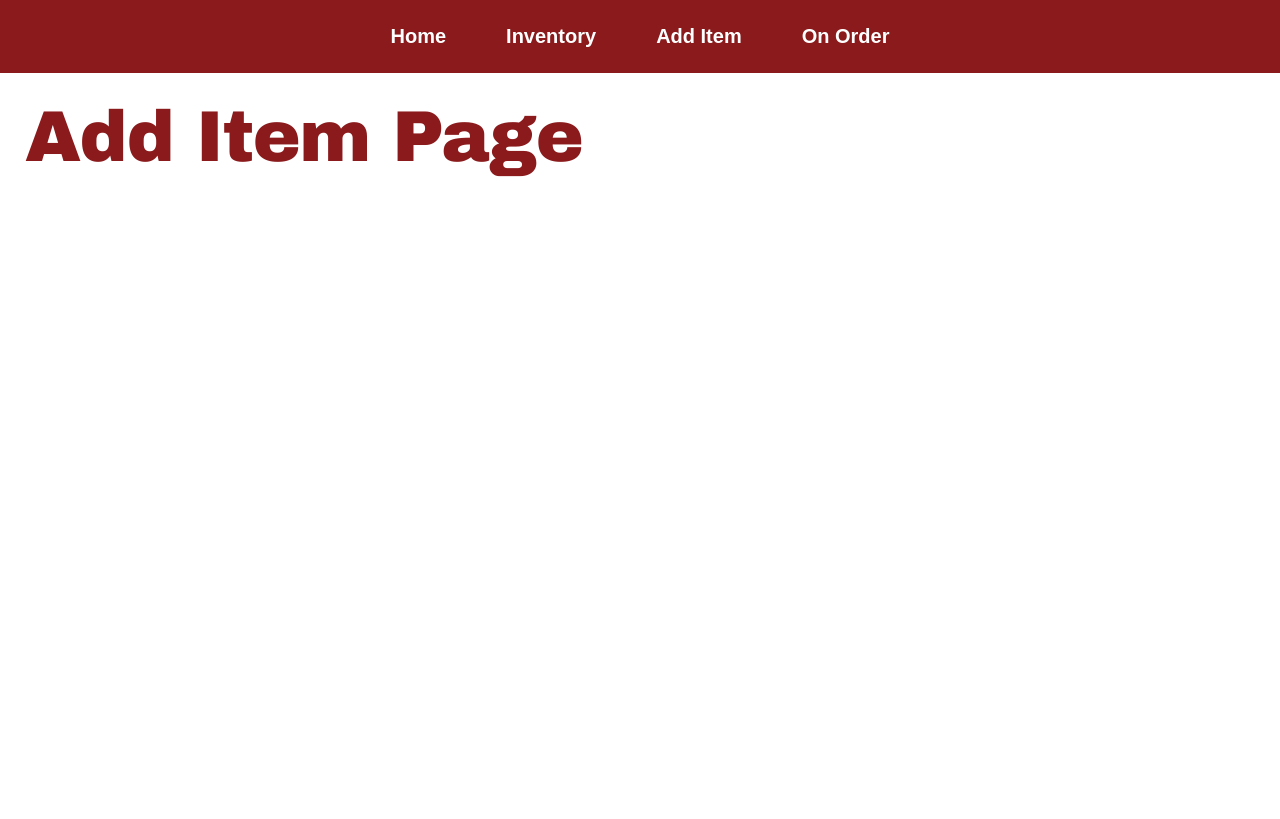
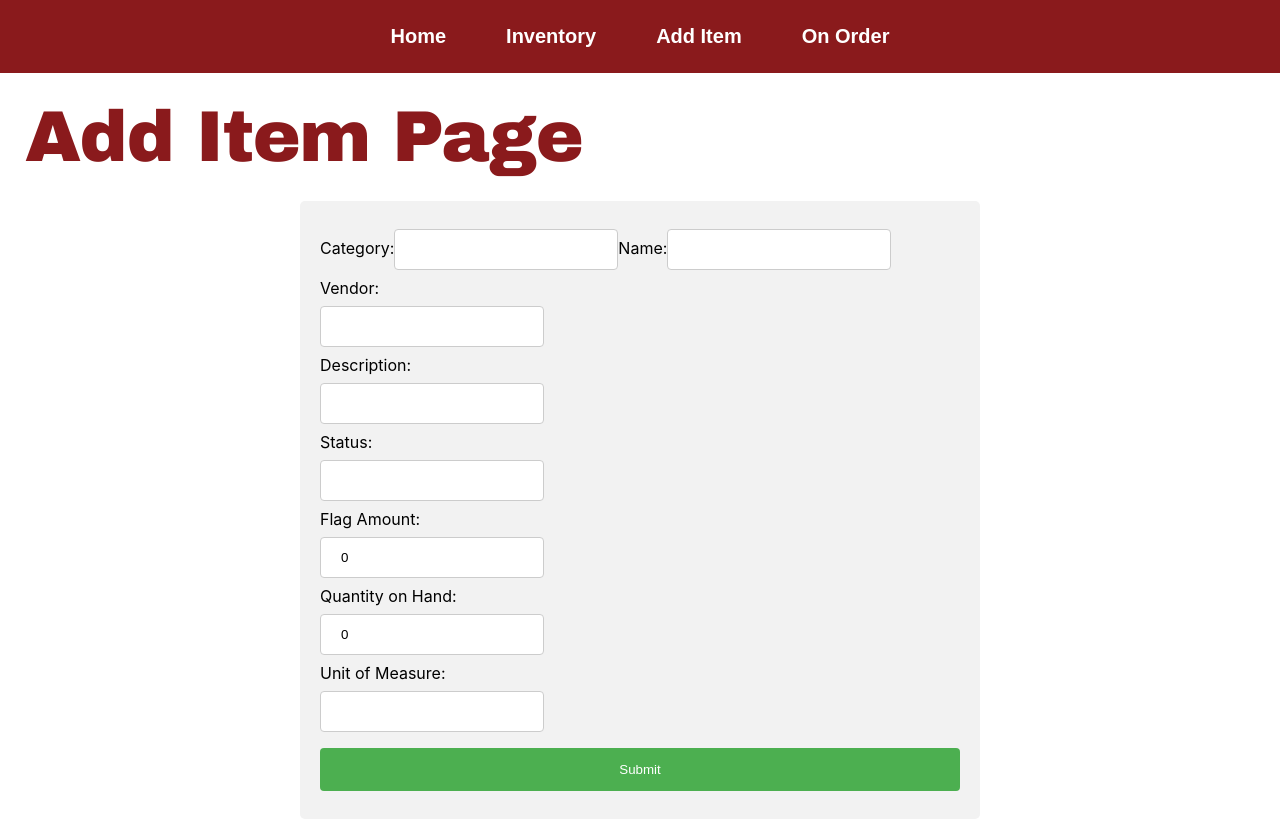
Before and after one commit to lbarsis/phase-2-project-inventory-management, a React app: page /add-item in a window 1280 px wide. Built offline with nearby package versions, Linux system fonts and the light colour scheme; data requests are answered from the project's data file.

Commit message:
Added form and controlled inputs

```diff
--- a/src/App.css
+++ b/src/App.css
@@ -64,3 +64,55 @@ tr:nth-child(even) {
   padding: 10px 8px 10px 8px;
   text-align: center;
 }
+
+.add-item-button {
+  border: none;
+  width: 25px;
+  padding: 25px;
+}
+
+.add-item-button:hover {
+  cursor: pointer;
+}
+
+.form-input, select {
+  width: 35%;
+  padding: 12px 20px;
+  margin: 8px 0;
+  display: inline-block;
+  border: 1px solid #ccc;
+  border-radius: 4px;
+  box-sizing: border-box;
+}
+
+.form-submit {
+  width: 100%;
+  background-color: #4CAF50;
+  color: white;
+  padding: 14px 20px;
+  margin: 8px 0;
+  border: none;
+  border-radius: 4px;
+  cursor: pointer;
+}
+
+.form-submit:hover {
+  background-color: #45a049;
+}
+
+.item-form {
+  border-radius: 5px;
+  background-color: #f2f2f2;
+  padding: 20px;
+  max-width: 50%;
+  margin: auto;
+}
+
+label {
+  background: none;
+  width: 35%
+}
+
+table {
+  background: #f2f2f2;
+}
--- a/src/components/AddItem.js
+++ b/src/components/AddItem.js
@@ -1,9 +1,11 @@
 import React from "react";
+import AddItemForm from "./AddItemForm";
 
 function AddItem() {
   return (
     <div>
       <h1 className="header">Add Item Page</h1>
+      <AddItemForm />
     </div>
   )
 
--- /dev/null
+++ b/src/components/AddItemForm.js
@@ -0,0 +1,110 @@
+import React, { useState } from "react";
+
+function AddItemForm() {
+  const [formData, setFormData] = useState({
+    category: '',
+    name: '',
+    vendor: '',
+    description: '',
+    status: '',
+    flagAmount: 0,
+    onHand: 0,
+    uom: '',
+    flagged: false
+  })
+
+  function handleChange(e) {
+    setFormData({
+      ...formData,
+      [e.target.name]: e.target.value
+    })
+  }
+
+  function submitItem(e) {
+    e.preventDefault()
+  }
+
+  return (
+    <form className="item-form">
+      <label htmlFor="category">Category:</label>
+      <input className="form-input" type="text"
+        id="category"
+        name="category"
+        value={formData.category}
+        onChange={handleChange}
+      />
+      <label htmlFor="name">Name:</label>
+      <input
+        className="form-input"
+        type="text"
+        id="name"
+        name="name"
+        value={formData.name}
+        onChange={handleChange}
+      />
+      <br />
+      <label htmlFor="vendor">Vendor:</label><br />
+      <input
+        className="form-input"
+        type="text"
+        id="vendor"
+        name="vendor"
+        value={formData.vendor}
+        onChange={handleChange}
+      />
+      <br />
+      <label htmlFor="description">Description:</label> <br />
+      <input
+        className="form-input"
+        type="text"
+        id="description"
+        name="description"
+        value={formData.description}
+        onChange={handleChange} /> <br />
+      <label htmlFor="status">Status:</label><br />
+      <input
+        className="form-input"
+        type="text"
+        id="status"
+        name="status"
+        value={formData.status}
+        onChange={handleChange}
+      />
+      <br />
+      <label htmlFor="flagAmount">Flag Amount:</label> <br />
+      <input
+        className="form-input"
+        type="text"
+        id="flagAmount"
+        name="flagAmount"
+        value={formData.flagAmount}
+        onChange={handleChange}
+      />
+      <br />
+      <label htmlFor="onHand">Quantity on Hand:</label> <br />
+      <input
+        className="form-input"
+        type="text"
+        id="onHand"
+        name="onHand"
+        value={formData.onHand}
+        onChange={handleChange}
+      />
+      <br />
+      <label htmlFor="uom">Unit of Measure:</label><br />
+      <input
+        className="form-input"
+        type="text"
+        id="uom"
+        name="uom"
+        value={formData.uom}
+        onChange={handleChange}
+      />
+      <br />
+      <input className="form-submit" type="submit" />
+    </form>
+  )
+
+}
+
+export default AddItemForm;
--- a/src/components/InventoryItem.js
+++ b/src/components/InventoryItem.js
@@ -1,10 +1,11 @@
 import React from "react";
 
 function InventoryItem({ item }) {
-  const {id,category, name, vendor, description,
-    status, flagAmount, onHand, uom, flagged} = item
+  const { id, category, name, vendor, description,
+    status, flagAmount, onHand, uom, flagged } = item
   return (
     <tr>
+      <td></td>
       <td className="table-data">{category}</td>
       <td className="table-data">{name}</td>
       <td className="table-data">{vendor}</td>
--- a/src/components/InventoryTable.js
+++ b/src/components/InventoryTable.js
@@ -5,13 +5,17 @@ function InventoryTable({ items }) {
 
   const displayItems = items.map(item => {
     return (
-      <InventoryItem item={item}/>
+      <InventoryItem key={item.id} item={item} />
     )
   })
 
   return (
+    <>
       <table>
         <tr>
+          <th>
+          <button className="add-item-button">➕</button>
+          </th>
           <th className="table-header">Category</th>
           <th className="table-header">Name</th>
           <th className="table-header">Vendor</th>
@@ -23,6 +27,8 @@ function InventoryTable({ items }) {
         </tr>
         {displayItems}
       </table>
+    </>
+
   )
 
 }
```
Lines whose indentation alone changed are shown as unchanged.
